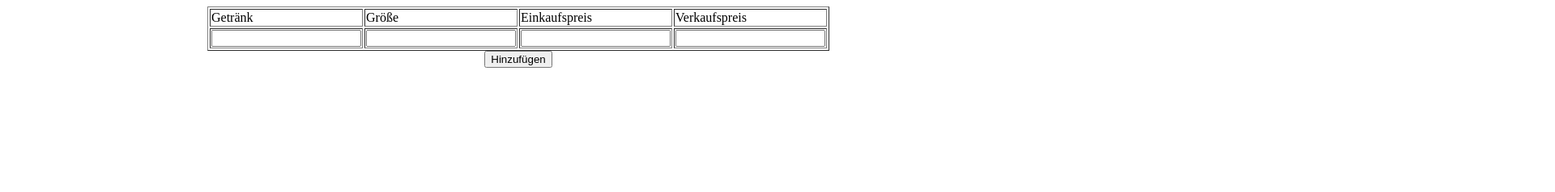
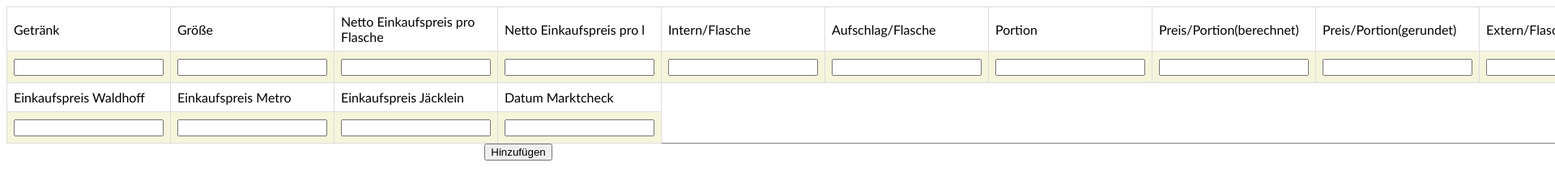
Before and after one commit to JosFun/bhclubOrga, an Electron app: page html/addDrinkWindow.html in a window 1280 px wide. Shown: the top 238 px of the page at 81% size, 1920 px wide, since content can reach past the window. Drawn offline with Linux system fonts and the light colour scheme; files whose address does not match are found by name.

Commit message:
Added all required fields for adding new drinks. Also implemented the first css style sheet for the table.

```diff
--- /dev/null
+++ b/css/tableStyle.css
@@ -0,0 +1,26 @@
+#addDrink{
+    font-family: "Trebuchet MS", Arial, Helvetica, sans-serif;
+    border-collapse: collapse;
+    width: 100%;
+}
+
+#addDrink td, #addDrink th {
+    border: 1px solid #ddd;
+    padding: 8px;
+}
+
+#addDrink tr:nth-child(even){
+    background-color: beige;
+}
+
+#addDrink tr:hover{
+    background-color: #ddd;
+}
+
+#addDrink th {
+    padding-top: 12px;
+    padding-bottom: 12px;
+    text-align:center;
+    background-color: #4CAF50;
+    color: white;
+}
--- a/html/addDrinkWindow.html
+++ b/html/addDrinkWindow.html
@@ -3,11 +3,12 @@
 <head>
     <meta charset="UTF-8">
     <title>Getränke hinzufügen</title>
+ <link rel="stylesheet" type="text/css" href="../css/tableStyle.css">
 </head>
 <body>
     <div align="center">
         <form id="drinkForm">
-            <table border="1">
+            <table border="1" id="addDrink">
                 <tr>
                     <td>
                         Getränk
@@ -16,10 +17,28 @@
                         Größe
                     </td>
                     <td>
-                        Einkaufspreis
+                        Netto Einkaufspreis pro Flasche
                     </td>
                     <td>
-                        Verkaufspreis
+                        Netto Einkaufspreis pro l
+                    </td>
+                    <td>
+                        Intern/Flasche
+                    </td>
+                    <td>
+                        Aufschlag/Flasche
+                    </td>
+                    <td>
+                        Portion
+                    </td>
+                    <td>
+                        Preis/Portion(berechnet)
+                    </td>
+                    <td>
+                        Preis/Portion(gerundet)
+                    </td>
+                    <td>
+                        Extern/Flasche
                     </td>
                 </tr>
                 <tr>
@@ -27,16 +46,64 @@
                         <input type="text" id="drink">
                     </td>
                     <td>
-                        <input type="text" id="size">
+                        <input type="text" id="bottleSize">
                     </td>
 
                     <td>
-                        <input type="text" id="cost">
+                        <input type="text" id="costBottle">
                     </td>
                     <td>
-                        <input type="text" id="price">
+                        <input type="text" id="costLitre">
+                    </td>
+                    <td>
+                        <input type="text" id="internalPrice">
+                    </td>
+                    <td>
+                        <input type="text" id="addition">
+                    </td>
+                    <td>
+                        <input type="text" id="portionSize">
+                    </td>
+                    <td>
+                        <input type="text" id="calcPricePortion">
+                    </td>
+                    <td>
+                        <input type="text" id="roundedPricePortion">
+                    </td>
+                    <td>
+                        <input type="text" id="externalBottle">
                     </td>
                 </tr>
+                <tr>
+                    <td>
+                        Einkaufspreis Waldhoff
+                    </td>
+                    <td>
+                        Einkaufspreis Metro
+                    </td>
+                    <td>
+                        Einkaufspreis Jäcklein
+                    </td>
+                    <td>
+                        Datum Marktcheck
+                    </td>
+                </tr>
+                <tr>
+                    <td>
+                        <input type="text" id="waldhoff">
+                    </td>
+                    <td>
+                        <input type="text" id="metro">
+                    </td>
+
+                    <td>
+                        <input type="text" id="jacklein">
+                    </td>
+                    <td>
+                        <input type="text" id="date">
+                    </td>
+                </tr>
+
             </table>
             <button type="submit">Hinzufügen</button>
         </form>
```
